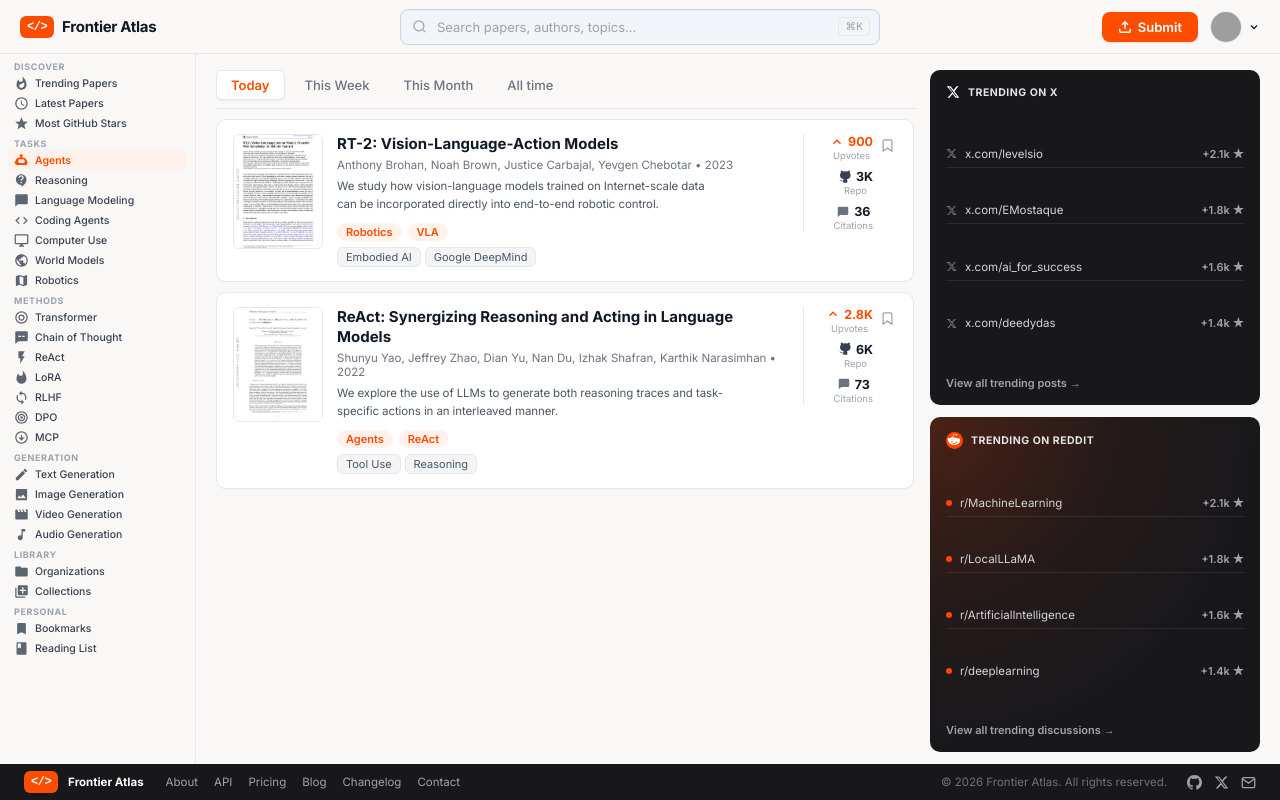
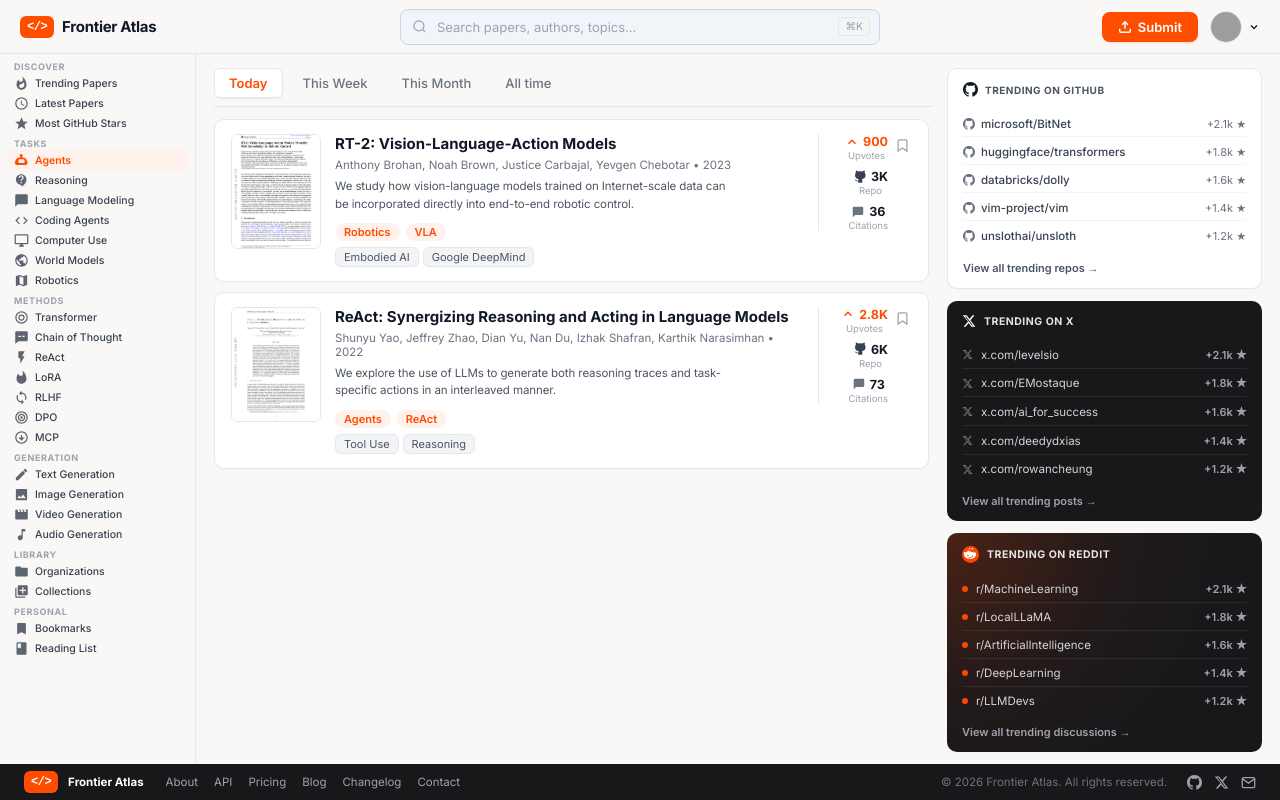
Before and after one commit to Deepak-Solanki04/Frontier_Atlas, a Next.js app: page /agents in a window 1280 px wide. Built offline with nearby package versions, Linux system fonts and the light colour scheme; grey boxes are pictures that could not be loaded.

Commit message:
UI master layout: restructure main dashboard into 2-column architecture matching reference photo literal layout (Left 3-card hero + fixed tabs + scrollable paper list vs Right fixed continuous sidebar column with 5-item GitHub, X, and Reddit panels)

```diff
--- a/app/[slug]/page.tsx
+++ b/app/[slug]/page.tsx
@@ -14,7 +14,7 @@
   { handle: 'x.com/levelsio', change: '+2.1k' },
   { handle: 'x.com/EMostaque', change: '+1.8k' },
   { handle: 'x.com/ai_for_success', change: '+1.6k' },
-  { handle: 'x.com/deedydas', change: '+1.4k' },
+  { handle: 'x.com/deedydxias', change: '+1.4k' },
   { handle: 'x.com/rowancheung', change: '+1.2k' },
 ];
 
@@ -22,7 +22,7 @@
   { sub: 'r/MachineLearning', change: '+2.1k' },
   { sub: 'r/LocalLLaMA', change: '+1.8k' },
   { sub: 'r/ArtificialIntelligence', change: '+1.6k' },
-  { sub: 'r/deeplearning', change: '+1.4k' },
+  { sub: 'r/DeepLearning', change: '+1.4k' },
   { sub: 'r/LLMDevs', change: '+1.2k' },
 ];
 
@@ -55,12 +55,14 @@
 
   return (
     <div className="page-layout">
+      {/* ── MAIN DASHBOARD: 2 COLUMNS ─────────────────────── */}
+      <div className="dashboard-grid">
 
-      {/* ── TOP HERO ROW: 4 cards ────────────────────────── */}
+        {/* LEFT COLUMN: Top 3 cards + Time filters + Papers list */}
+        <div className="dashboard-left-col">
           {isTrending && (
-        <div className="hero-row">
-
-          {/* Card 1 — BREAKTHROUGH TODAY (dark bg, orange glow on right) */}
+            <div className="top-three-cards">
+              {/* Card 1 — BREAKTHROUGH TODAY */}
               <div className="hcard hcard-breakthrough">
                 <div className="hcard-badges">
                   <span className="badge-bt">🔥 BREAKTHROUGH TODAY</span>
@@ -77,7 +79,6 @@
                     </ul>
                     <a href="#" className="hcard-link-orange">View paper →</a>
                   </div>
-              {/* Solid orange rounded square logo */}
                   <div className="hcard-logo-box">
                     <svg viewBox="0 0 24 24" fill="white" width="46" height="46">
                       <path d="M22.282 9.821a5.985 5.985 0 00-.516-4.91 6.046 6.046 0 00-6.51-2.9A6.065 6.065 0 004.981 4.18a5.985 5.985 0 00-3.998 2.9 6.046 6.046 0 00.743 7.097 5.98 5.98 0 00.51 4.911 6.051 6.051 0 006.515 2.9A5.985 5.985 0 0013.26 24a6.056 6.056 0 005.772-4.206 5.99 5.99 0 003.997-2.9 6.056 6.056 0 00-.747-7.073zM13.26 22.43a4.476 4.476 0 01-2.876-1.04l.141-.081 4.779-2.758a.795.795 0 00.392-.681v-6.737l2.02 1.168a.071.071 0 01.038.052v5.583a4.504 4.504 0 01-4.494 4.494zM3.6 18.304a4.47 4.47 0 01-.535-3.014l.142.085 4.783 2.759a.771.771 0 00.78 0l5.843-3.369v2.332a.08.08 0 01-.033.062L9.74 19.95a4.5 4.5 0 01-6.14-1.646zM2.34 7.896a4.485 4.485 0 012.366-1.973V11.6a.766.766 0 00.388.676l5.815 3.355-2.02 1.168a.076.076 0 01-.071 0l-4.83-2.786A4.504 4.504 0 012.34 7.896zm16.597 3.855l-5.833-3.387 2.019-1.168a.076.076 0 01.071 0l4.83 2.786a4.494 4.494 0 01-.676 8.105v-5.678a.79.79 0 00-.411-.658zm2.011-3.043l-.141-.085-4.774-2.782a.776.776 0 00-.785 0L9.409 9.208V6.876a.072.072 0 01.029-.06l4.83-2.787a4.5 4.5 0 016.68 4.66zm-12.64 4.135l-2.02-1.164a.08.08 0 01-.038-.057V6.075a4.5 4.5 0 017.375-3.453l-.142.08-4.778 2.758a.795.795 0 00-.393.681zm1.097-2.365l2.602-1.5 2.607 1.5v2.999l-2.597 1.5-2.607-1.5z"/>
@@ -86,7 +87,7 @@
                 </div>
               </div>
 
-          {/* Card 2 — RISING FAST (light card) */}
+              {/* Card 2 — RISING FAST */}
               <div className="hcard hcard-light">
                 <div className="hcard-label"><span className="hero-icon-inline"><svg width="14" height="14" viewBox="0 0 24 24"><defs><linearGradient id="rise-grad" x1="0%" y1="100%" x2="100%" y2="0%"><stop offset="0%" stopColor="#ff7a00"/><stop offset="100%" stopColor="#ff3d00"/></linearGradient></defs><path fill="url(#rise-grad)" d="M16 6l2.29 2.29-4.88 4.88-4-4L2 16.59 3.41 18l6-6 4 4 6.3-6.29L22 12V6z"/></svg></span>RISING FAST</div>
                 <div className="rising-number">+540</div>
@@ -103,7 +104,7 @@
                 <a href="#" className="hcard-link-orange">View all rising →</a>
               </div>
 
-          {/* Card 3 — NEW SOTA TODAY (light card) */}
+              {/* Card 3 — NEW SOTA TODAY */}
               <div className="hcard hcard-light">
                 <div className="sota-header">
                   <span className="hcard-label hcard-label-orange"><span className="hero-icon-inline"><svg width="16" height="16" viewBox="0 0 24 24" fill="#ff4d00"><path d="M19 5h-2V3a1 1 0 00-1-1H8a1 1 0 00-1 1v2H5a3 3 0 00-3 3v1c0 2.55 1.92 4.63 4.42 4.94A6.01 6.01 0 0011 18v2H8a1 1 0 000 2h8a1 1 0 000-2h-3v-2a6.01 6.01 0 004.58-4.06C20.08 13.63 22 11.55 22 9V8a3 3 0 00-3-3zm-2 0h-2v4c0 .34-.04.67-.1 1h2.1a1 1 0 001-1V8a1 1 0 00-1-1zM5 9V8a1 1 0 011-1h2.1c-.06.33-.1.66-.1 1v2c0 .34.04.67.1 1H6a1 1 0 01-1-1z"/></svg></span>NEW SOTA TODAY</span>
@@ -121,9 +122,29 @@
                   ))}
                 </div>
               </div>
+            </div>
+          )}
 
-          {/* Card 4 — TRENDING ON GITHUB (light card) */}
-          <div className="hcard hcard-light">
+          {/* Time Filter Tabs */}
+          <div className="time-filters">
+            <button className="time-filter active">Today</button>
+            <button className="time-filter">This Week</button>
+            <button className="time-filter">This Month</button>
+            <button className="time-filter">All time</button>
+          </div>
+
+          {/* Papers Feed (independent scroll) */}
+          <div className="paper-list">
+            {data.papers.map((paper: any, i: number) => (
+              <PaperCard key={i} paper={paper} />
+            ))}
+          </div>
+        </div>
+
+        {/* RIGHT COLUMN: GitHub, X, Reddit trending */}
+        <div className="dashboard-right-col">
+          {/* Card 4 — TRENDING ON GITHUB */}
+          <div className="hcard hcard-light gh-panel">
             <div className="gh-header-light">
               <svg width="15" height="15" viewBox="0 0 24 24" fill="#111827"><path d="M12 0C5.374 0 0 5.373 0 12c0 5.302 3.438 9.8 8.207 11.387.599.111.793-.261.793-.577v-2.234c-3.338.726-4.033-1.416-4.033-1.416-.546-1.387-1.333-1.756-1.333-1.756-1.089-.745.083-.729.083-.729 1.205.084 1.839 1.237 1.839 1.237 1.07 1.834 2.807 1.304 3.492.997.107-.775.418-1.305.762-1.604-2.665-.305-5.467-1.334-5.467-5.931 0-1.311.469-2.381 1.236-3.221-.124-.303-.535-1.524.117-3.176 0 0 1.008-.322 3.301 1.23A11.509 11.509 0 0112 5.803c1.02.005 2.047.138 3.006.404 2.291-1.552 3.297-1.23 3.297-1.23.653 1.653.242 2.874.118 3.176.77.84 1.235 1.911 1.235 3.221 0 4.609-2.807 5.624-5.479 5.921.43.372.823 1.102.823 2.222v3.293c0 .319.192.694.801.576C20.566 21.797 24 17.3 24 12c0-6.627-5.373-12-12-12z"/></svg>
               <span className="gh-title-light">TRENDING ON GITHUB</span>
@@ -137,35 +158,13 @@
             ))}
             <a href="#" className="gh-view-all-light">View all trending repos →</a>
           </div>
-        </div>
-      )}
 
-      {/* ── PAPERS + RIGHT SIDEBAR ───────────────────────── */}
-      <div className="papers-and-sidebar">
-        <div className="papers-column">
-          {/* ── TIME FILTER TABS ─────────────────────────────── */}
-          <div className="time-filters">
-            <button className="time-filter active">Today</button>
-            <button className="time-filter">This Week</button>
-            <button className="time-filter">This Month</button>
-            <button className="time-filter">All time</button>
-          </div>
-
-          <div className="paper-list">
-            {data.papers.map((paper: any, i: number) => (
-              <PaperCard key={i} paper={paper} />
-            ))}
-          </div>
-        </div>
-
-        {/* RIGHT: X and Reddit trending */}
-        <div className="right-sidebar">
           <div className="trending-panel">
             <div className="tp-header">
               <svg width="14" height="14" viewBox="0 0 24 24" fill="white"><path d="M18.244 2.25h3.308l-7.227 8.26 8.502 11.24H16.17l-4.714-6.231-5.401 6.231H2.744l7.73-8.835L1.254 2.25H8.08l4.713 6.231zm-1.161 17.52h1.833L7.084 4.126H5.117z"/></svg>
               <span>TRENDING ON X</span>
             </div>
-            {trendingX.slice(0, 4).map((item, i) => (
+            {trendingX.map((item, i) => (
               <div key={i} className="tp-row">
                 <svg width="11" height="11" viewBox="0 0 24 24" fill="rgba(255,255,255,0.4)"><path d="M18.244 2.25h3.308l-7.227 8.26 8.502 11.24H16.17l-4.714-6.231-5.401 6.231H2.744l7.73-8.835L1.254 2.25H8.08l4.713 6.231zm-1.161 17.52h1.833L7.084 4.126H5.117z"/></svg>
                 <span className="tp-name">{item.handle}</span>
@@ -182,7 +181,7 @@
               </span>
               <span>TRENDING ON REDDIT</span>
             </div>
-            {trendingReddit.slice(0, 4).map((item, i) => (
+            {trendingReddit.map((item, i) => (
               <div key={i} className="tp-row">
                 <span className="reddit-dot" />
                 <span className="tp-name">{item.sub}</span>
@@ -192,8 +191,8 @@
             <a href="#" className="tp-all">View all trending discussions →</a>
           </div>
         </div>
+
       </div>
-
     </div>
   );
 }
--- a/app/globals.css
+++ b/app/globals.css
@@ -174,15 +174,14 @@
 .main-wrapper { flex: 1; min-width: 0; height: 100%; overflow: hidden; background: var(--bg); display: flex; flex-direction: column; }
 
 /* ═══════ PAGE ═══════ */
-.page-layout { flex: 1; min-height: 0; padding: 16px 20px 0; display: flex; flex-direction: column; gap: 12px; overflow: hidden; }
+.page-layout { flex: 1; min-height: 0; padding: 14px 18px 0; overflow: hidden; display: flex; flex-direction: column; }
 
-/* ═══════ HERO ROW — 4 columns ═══════ */
-.hero-row {
-  flex-shrink: 0;
-  display: grid;
-  grid-template-columns: 1.3fr 1fr 1fr 330px;
-  gap: 12px;
-}
+/* ═══════ MAIN DASHBOARD GRID (2 COLUMNS) ═══════ */
+.dashboard-grid { flex: 1; min-height: 0; display: grid; grid-template-columns: 1fr 315px; gap: 14px; align-items: stretch; overflow: hidden; padding-bottom: 12px; }
+
+.dashboard-left-col { display: flex; flex-direction: column; gap: 12px; height: 100%; min-width: 0; overflow: hidden; }
+
+.top-three-cards { flex-shrink: 0; display: grid; grid-template-columns: 1.38fr 1fr 1fr; gap: 12px; }
 
 .hcard { border-radius: 12px; padding: 16px; position: relative; overflow: hidden; }
 
@@ -328,10 +327,12 @@
 .card-bookmark { position: absolute; top: 14px; right: 14px; color: var(--text-light); padding: 4px; }
 .card-bookmark:hover { color: var(--text-dark); }
 
-/* ═══════ RIGHT SIDEBAR TRENDING ═══════ */
-.right-sidebar { height: 100%; overflow: hidden; display: flex; flex-direction: column; gap: 12px; }
+/* ═══════ RIGHT SIDEBAR (GITHUB, X, REDDIT PANELS) ═══════ */
+.dashboard-right-col { display: flex; flex-direction: column; gap: 12px; height: 100%; width: 315px; flex-shrink: 0; overflow: hidden; }
 
-.trending-panel { flex: 1; min-height: 0; background: #18181b; border-radius: 10px; padding: 15px 16px; color: white; position: relative; overflow: hidden; display: flex; flex-direction: column; justify-content: space-between; }
+.gh-panel, .trending-panel { flex: 1; min-height: 0; display: flex; flex-direction: column; justify-content: space-between; padding: 13px 15px; overflow: hidden; border-radius: 10px; background: #18181b; color: white; position: relative; }
+
+.gh-panel { background: var(--white); border: 1px solid var(--border); color: var(--text-dark); }
 
 .trending-panel-reddit {
   background: radial-gradient(circle at 0% 0%, rgba(255,69,0,0.22) 0%, rgba(255,69,0,0.05) 40%, transparent 70%), #18181b;
```
Lines whose indentation alone changed are shown as unchanged.
